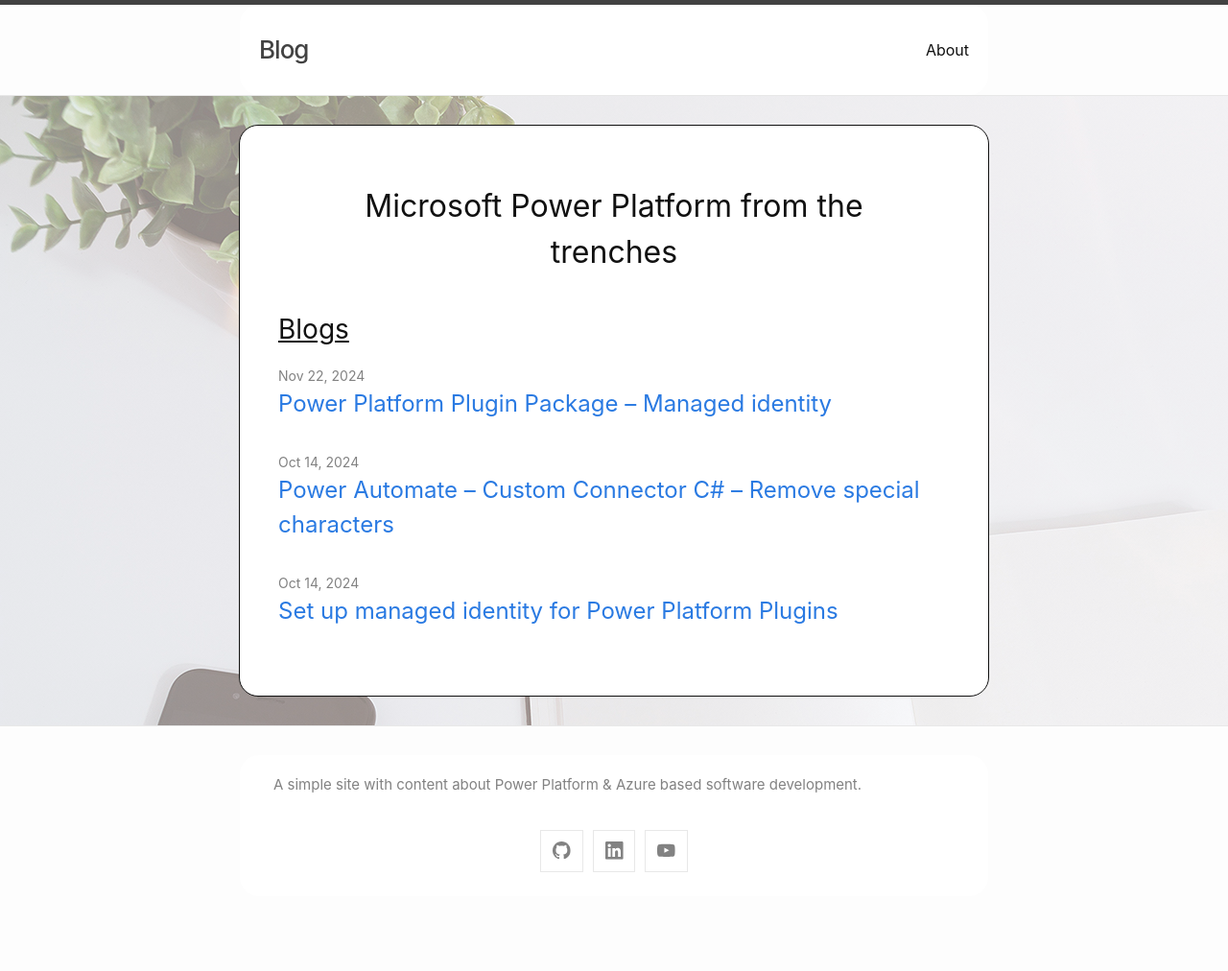
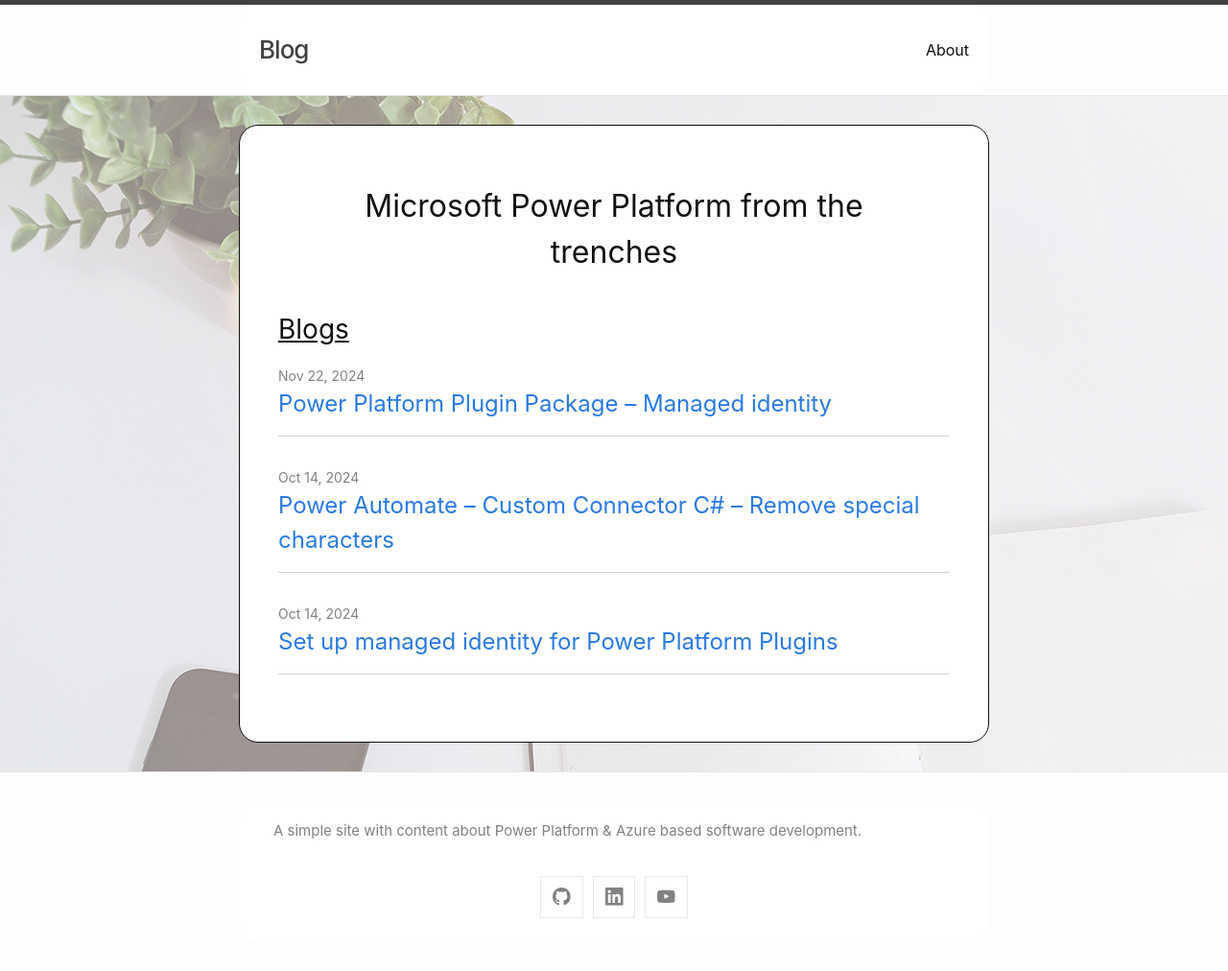
Before and after one commit to Cliveo/Cliveo.github.io, a Jekyll site: the page built from index.markdown, in a window 1280 px wide. Shown: the whole page at 96% size. Built offline with Jekyll 4.4.1, drawn with Linux system fonts in a browser that asks for light colours; before the commit the page ends 964 px from its top, so only the background shows below that.

Commit message:
added gray spacer between blogs

```diff
--- a/_sass/minima/_layout.scss
+++ b/_sass/minima/_layout.scss
@@ -227,6 +227,7 @@
 
   > li {
     margin-bottom: $spacing-unit;
+    border-bottom: 1px solid lightgray;
   }
 }
 
```
